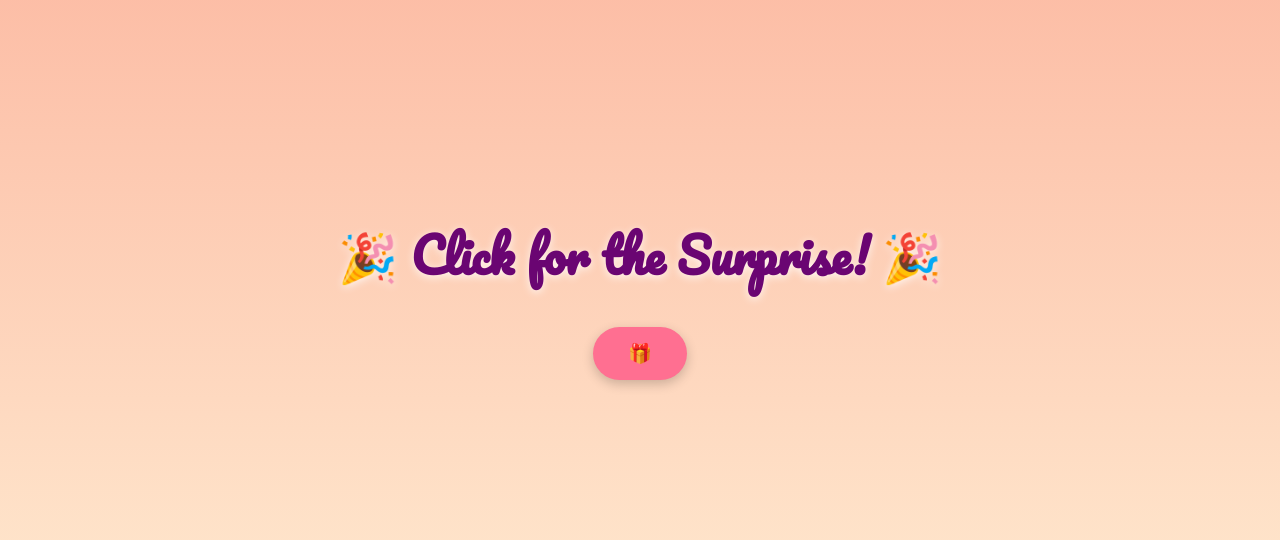
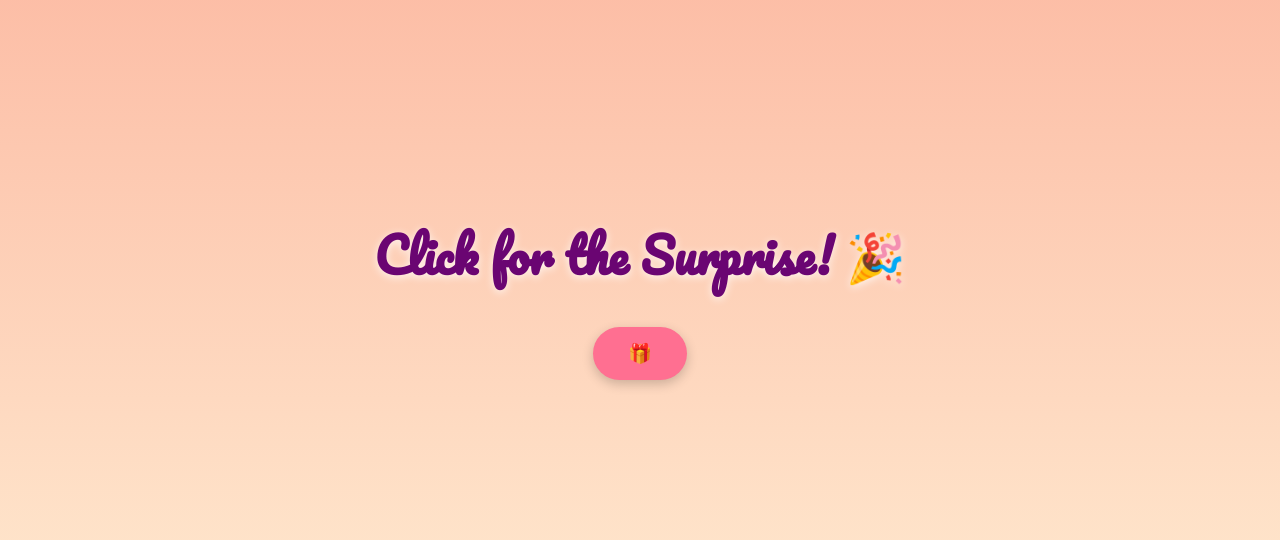
Before and after one commit to Code-yyy/HBD1, a plain HTML site: page index.html in a window 1280 px wide. Shown: the part 120-660 px from the top of the page. Drawn offline with Linux system fonts and the light colour scheme.

Commit message:
Update index.html

```diff
--- a/index.html
+++ b/index.html
@@ -11,7 +11,7 @@
   <!-- Landing Page -->
   <div id="landing" class="landing-page">
     <div class="landing-content">
-      <h1>🎉 Click for the Surprise! 🎉</h1>
+      <h1>Click for the Surprise! 🎉</h1>
       <button id="enterBtn">🎁</button>
     </div>
   </div>
```
